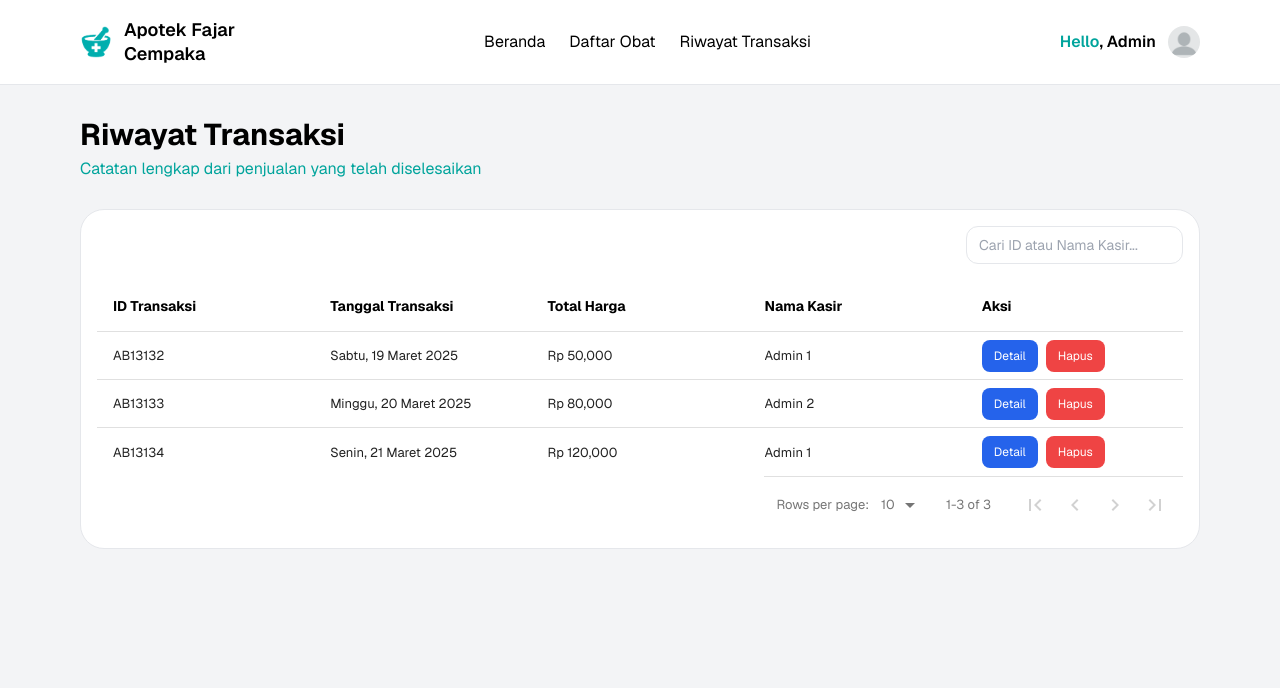
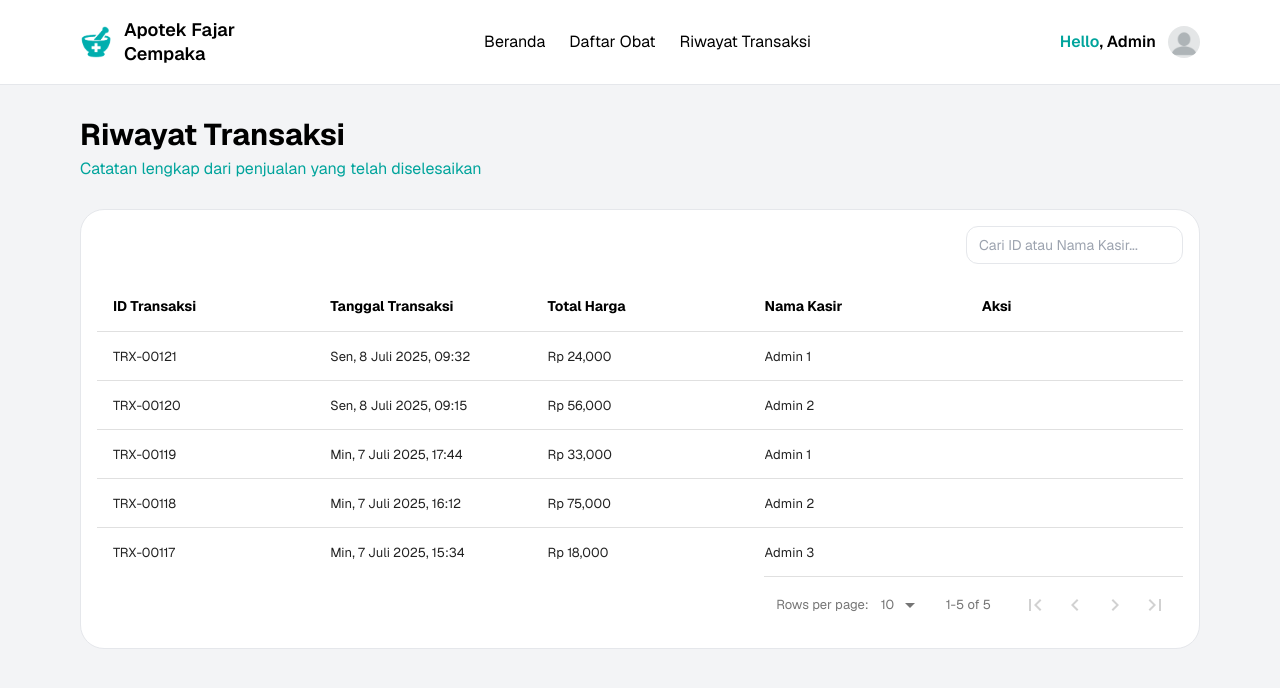
Before and after one commit to FaishalHilmi/antibiotic-sales-forecast, a Next.js app: page /pos/history in a window 1280 px wide. Shown: the top 688 px of the page. Built offline with nearby package versions, Linux system fonts and the light colour scheme.

Commit message:
chore: update import transaction and transactionColumn

```diff
--- a/app/pos/history/page.tsx
+++ b/app/pos/history/page.tsx
@@ -2,7 +2,8 @@
 
 import React, { useState } from "react";
 import dynamic from "next/dynamic";
-import Link from "next/link";
+import { transactions } from "@/data/transaction";
+import { transactionColumns } from "@/column/pos/transactionColumn";
 
 // Import DataTable secara dinamis (SSR disabled)
 const DataTable = dynamic(() => import("react-data-table-component"), {
@@ -12,71 +13,29 @@ const DataTable = dynamic(() => import("react-data-table-component"), {
 export default function History() {
   const [search, setSearch] = useState("");
 
-  const columns = [
-    {
-      name: <span className="font-bold text-black">ID Transaksi</span>,
-      selector: (row: any) => row.transactionId,
-      sortable: true,
-    },
-    {
-      name: <span className="font-bold text-black">Tanggal Transaksi</span>,
-      selector: (row: any) => row.transactionDate,
-      sortable: true,
-    },
-    {
-      name: <span className="font-bold text-black">Total Harga</span>,
-      selector: (row: any) => `Rp ${row.totalPrice.toLocaleString()}`,
-      sortable: true,
-    },
-    {
-      name: <span className="font-bold text-black">Nama Kasir</span>,
-      selector: (row: any) => row.cashierName,
-      sortable: true,
-    },
-    {
-      name: <span className="font-bold text-black">Aksi</span>,
-      cell: (row: any) => (
-        <div className="flex flex-col md:flex-row gap-1 md:gap-2 py-2 md:py-0">
-          <Link
-            href={`/history/${row.transactionId}`}
-            className="bg-blue-600 text-white text-xs px-3 py-2 rounded-lg"
-          >
-            Detail
-          </Link>
-          <Link
-            href={`/history/delete/${row.transactionId}`}
-            className="bg-red-500 text-white text-xs px-3 py-2 rounded-lg"
-          >
-            Hapus
-          </Link>
-        </div>
-      ),
-    },
-  ];
-
-  const data = [
-    {
-      id: 1,
-      transactionId: "AB13132",
-      transactionDate: "Sabtu, 19 Maret 2025",
-      totalPrice: 50000,
-      cashierName: "Admin 1",
-    },
-    {
-      id: 2,
-      transactionId: "AB13133",
-      transactionDate: "Minggu, 20 Maret 2025",
-      totalPrice: 80000,
-      cashierName: "Admin 2",
-    },
-    {
-      id: 3,
-      transactionId: "AB13134",
-      transactionDate: "Senin, 21 Maret 2025",
-      totalPrice: 120000,
-      cashierName: "Admin 1",
-    },
-  ];
+  // const data = [
+  //   {
+  //     id: 1,
+  //     transactionId: "AB13132",
+  //     transactionDate: "Sabtu, 19 Maret 2025",
+  //     totalPrice: 50000,
+  //     cashierName: "Admin 1",
+  //   },
+  //   {
+  //     id: 2,
+  //     transactionId: "AB13133",
+  //     transactionDate: "Minggu, 20 Maret 2025",
+  //     totalPrice: 80000,
+  //     cashierName: "Admin 2",
+  //   },
+  //   {
+  //     id: 3,
+  //     transactionId: "AB13134",
+  //     transactionDate: "Senin, 21 Maret 2025",
+  //     totalPrice: 120000,
+  //     cashierName: "Admin 1",
+  //   },
+  // ];
 
   const customStyles = {
     headCells: {
@@ -87,10 +46,10 @@ export default function History() {
     },
   };
 
-  const filteredData = data.filter(
+  const filteredData = transactions.filter(
     (item) =>
-      item.transactionId.toLowerCase().includes(search.toLowerCase()) ||
-      item.cashierName.toLowerCase().includes(search.toLowerCase())
+      item.id.toLowerCase().includes(search.toLowerCase()) ||
+      item.cashier.toLowerCase().includes(search.toLowerCase())
   );
 
   return (
@@ -111,7 +70,7 @@ export default function History() {
             onChange={(e) => setSearch(e.target.value)}
           />
           <DataTable
-            columns={columns}
+            columns={transactionColumns}
             data={filteredData}
             pagination
             highlightOnHover
```
